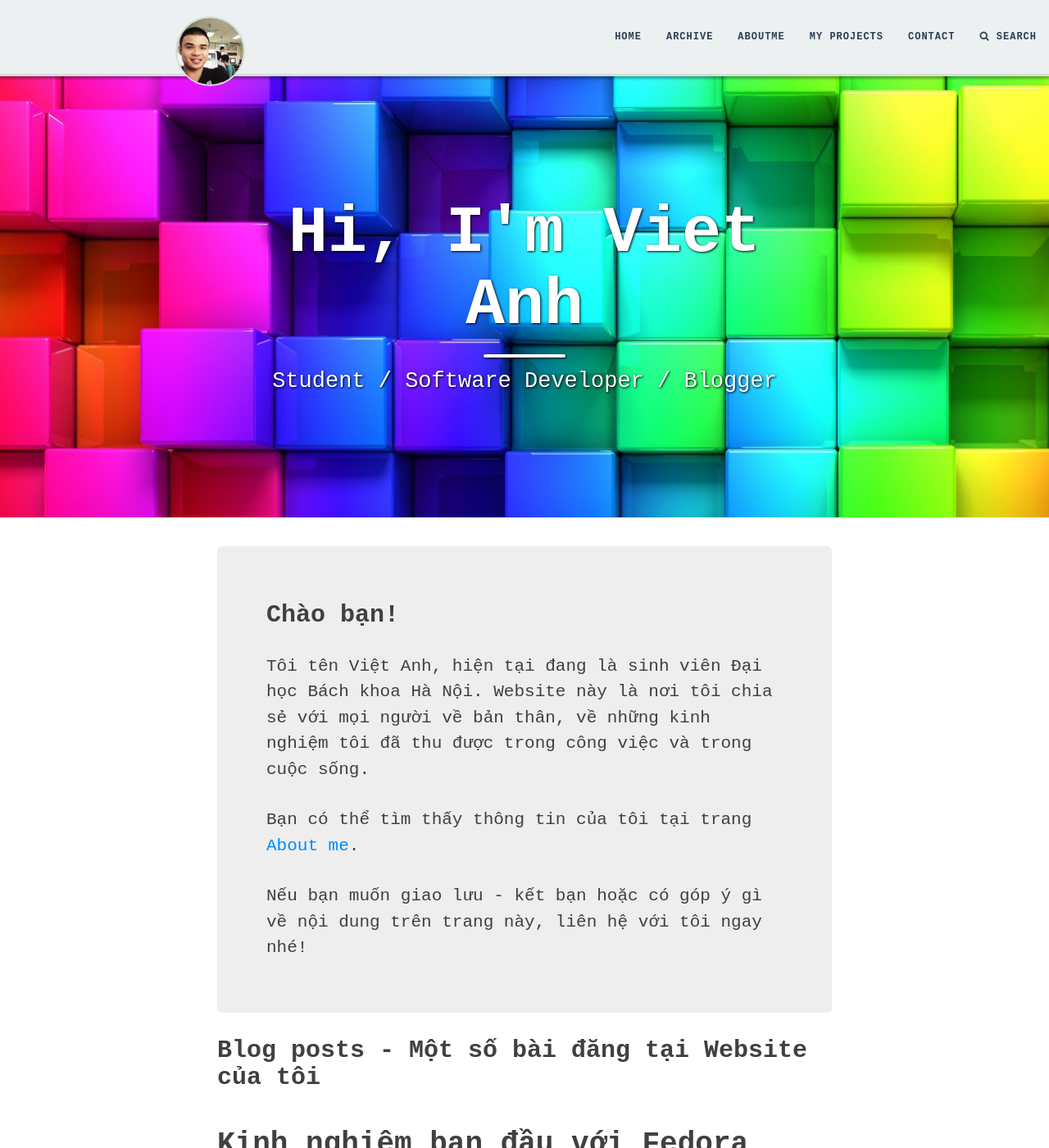
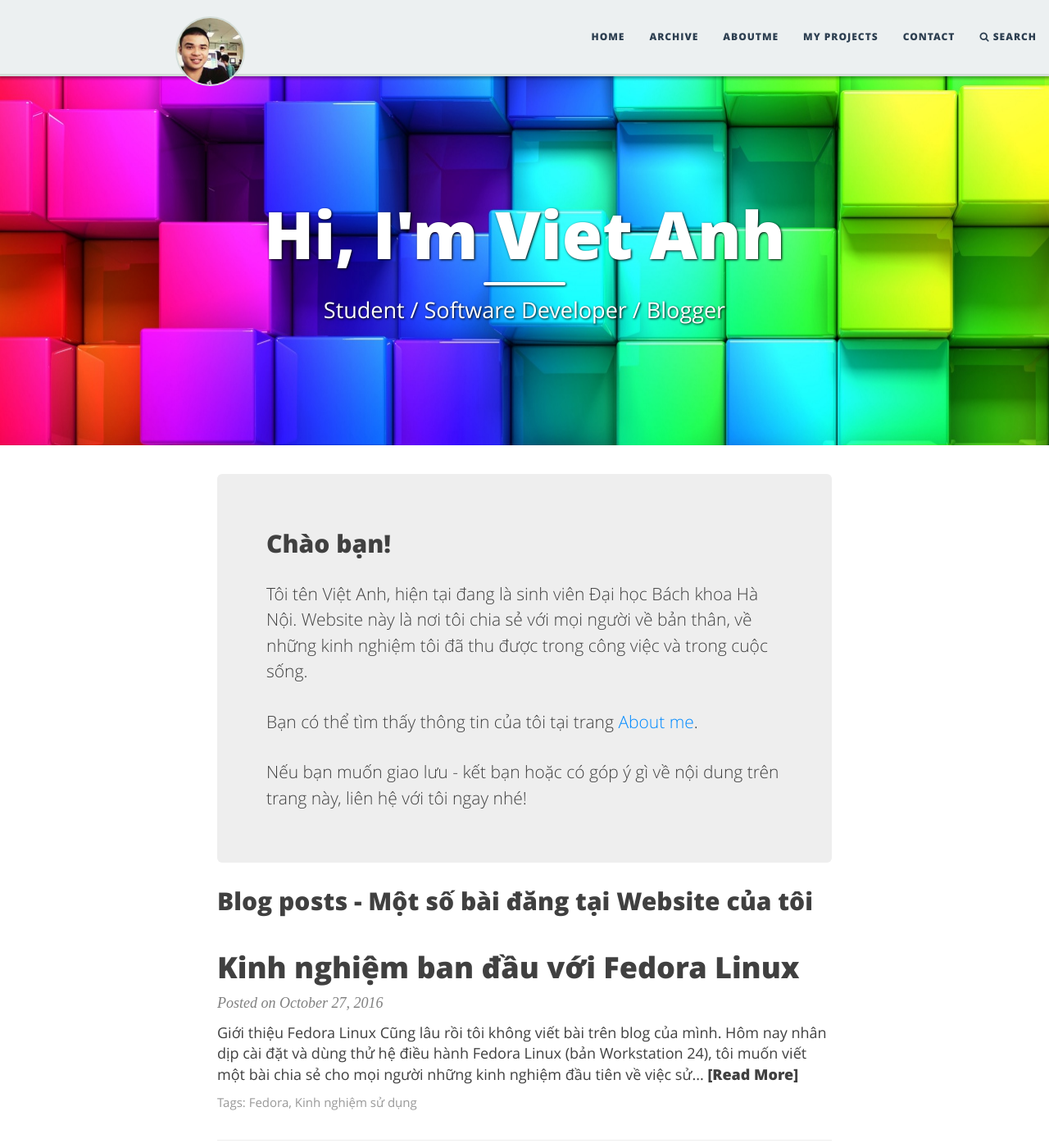
Before and after one commit to diglink/vietanhdev.github.io, a Jekyll site: the page built from index.html, in a window 1280 px wide and 1400 px high. Shown: the whole window at 82% size. Built offline with Jekyll 4.4.1, drawn with Linux system fonts in a browser that asks for light colours; the list of posts is cut into pages by our own code.

Commit message:
Revert "add new post"
This reverts commit 490a2ec026b9406b766488e98008ad96b134841e.

```diff
--- a/css/main.css
+++ b/css/main.css
@@ -12,7 +12,7 @@
 /* --- General --- */
 
 body {
-  font-family: "Times New Roman", Times, serif;
+  font-family: 'Lora', 'Times New Roman', serif;
   font-size: 18px;
   color: #404040;
   position: relative;
@@ -27,7 +27,7 @@
   color: #008AFF;
 }
 h1,h2,h3,h4,h5,h6 {
-  font-family: "Courier New", Courier, monospace;
+  font-family: 'Open Sans', 'Helvetica Neue', Helvetica, Arial, sans-serif;
   font-weight: 800;
 }
 a {
@@ -62,7 +62,7 @@
 }
 
 .main-explain-area {
-  font-family: "Courier New", Courier, monospace;
+  font-family: 'Open Sans', 'Helvetica Neue', Helvetica, Arial, sans-serif;
   padding: 15px inherit;
 }
 
@@ -107,7 +107,7 @@
 
 .navbar-custom {
   background: #ECF0F1;
-  font-family: "Courier New", Courier, monospace;
+  font-family: 'Open Sans', 'Helvetica Neue', Helvetica, Arial, sans-serif;
   border-bottom: 3px solid #D4DED9;
   -webkit-box-shadow: 0px 2px 3px 1px rgba(0,0,0,0.32);
   -moz-box-shadow: 0px 2px 3px 1px rgba(0,0,0,0.32);
@@ -338,7 +338,7 @@
   margin: 0 0 10px;
 }
 .post-preview .post-entry {
-  font-family: "Courier New", Courier, monospace;
+  font-family: 'Open Sans', 'Helvetica Neue', Helvetica, Arial, sans-serif;
 }
 .post-preview .post-read-more {
   font-weight: 800;
@@ -353,7 +353,7 @@
 /* --- Tags --- */
 
 .blog-tags {
-  font-family: "Courier New", Courier, monospace;
+  font-family: 'Open Sans', 'Helvetica Neue', Helvetica, Arial, sans-serif;
   color: #999;
   font-size: 15px;
   margin-bottom: 30px;
@@ -433,7 +433,7 @@
   font-size: 27px;
   line-height: 1.1;
   display: block;
-  font-family: "Courier New", Courier, monospace;
+  font-family: 'Open Sans', 'Helvetica Neue', Helvetica, Arial, sans-serif;
   font-weight: 300;
   margin: 10px 0 0;
 }
@@ -458,7 +458,7 @@
   padding: 5px 10px;
   font-size: 11px;
   color: #EEE;
-  font-family: "Courier New", Courier, monospace;
+  font-family: 'Open Sans', 'Helvetica Neue', Helvetica, Arial, sans-serif;
   right: 0;
   bottom: 0;
   display: none;
@@ -540,7 +540,7 @@
 /* --- Pager --- */
 
 .pager li a {
-  font-family: "Courier New", Courier, monospace;
+  font-family: 'Open Sans', 'Helvetica Neue', Helvetica, Arial, sans-serif;
   text-transform: uppercase;
   font-size: 14px;
   font-weight: 800;
```
